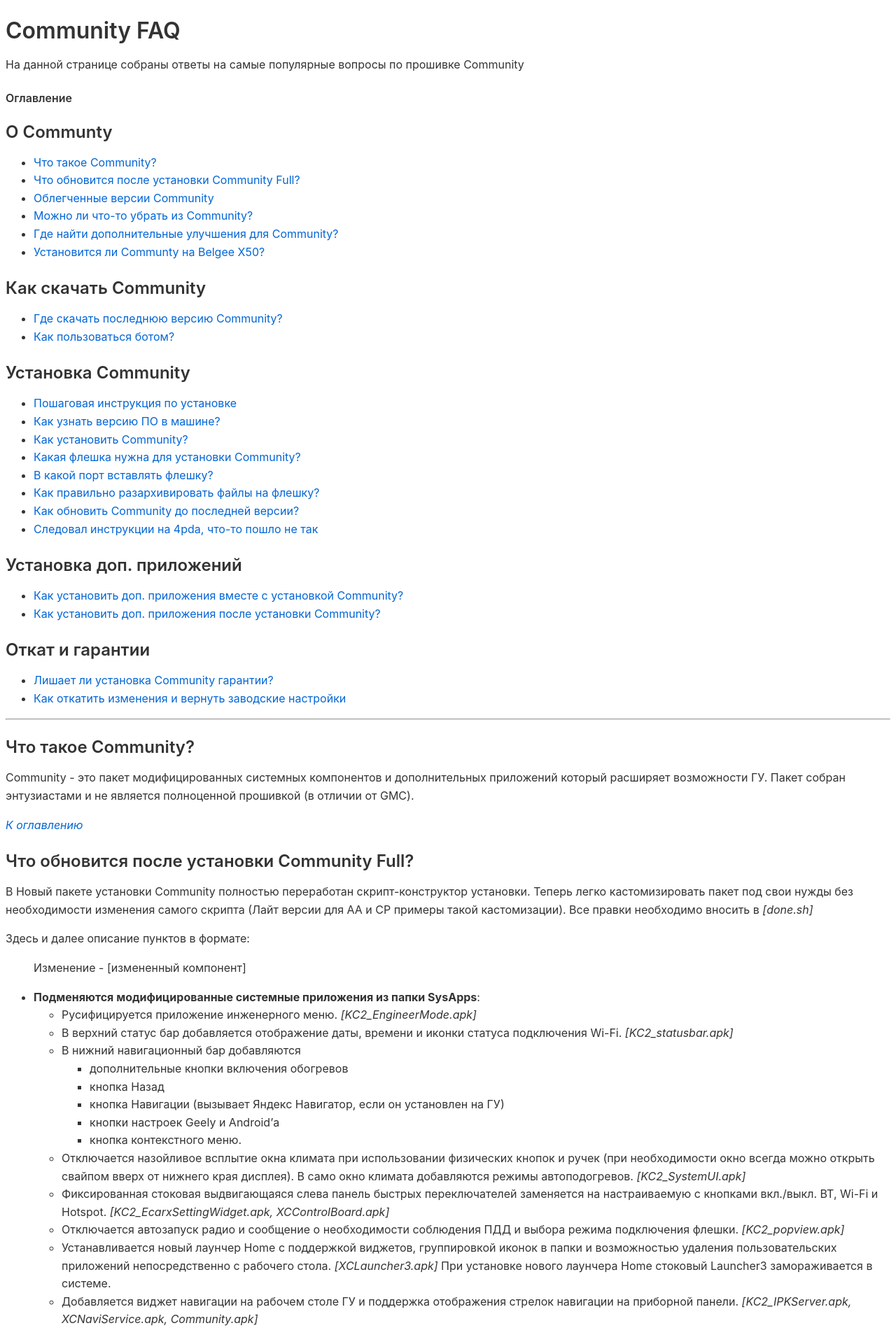
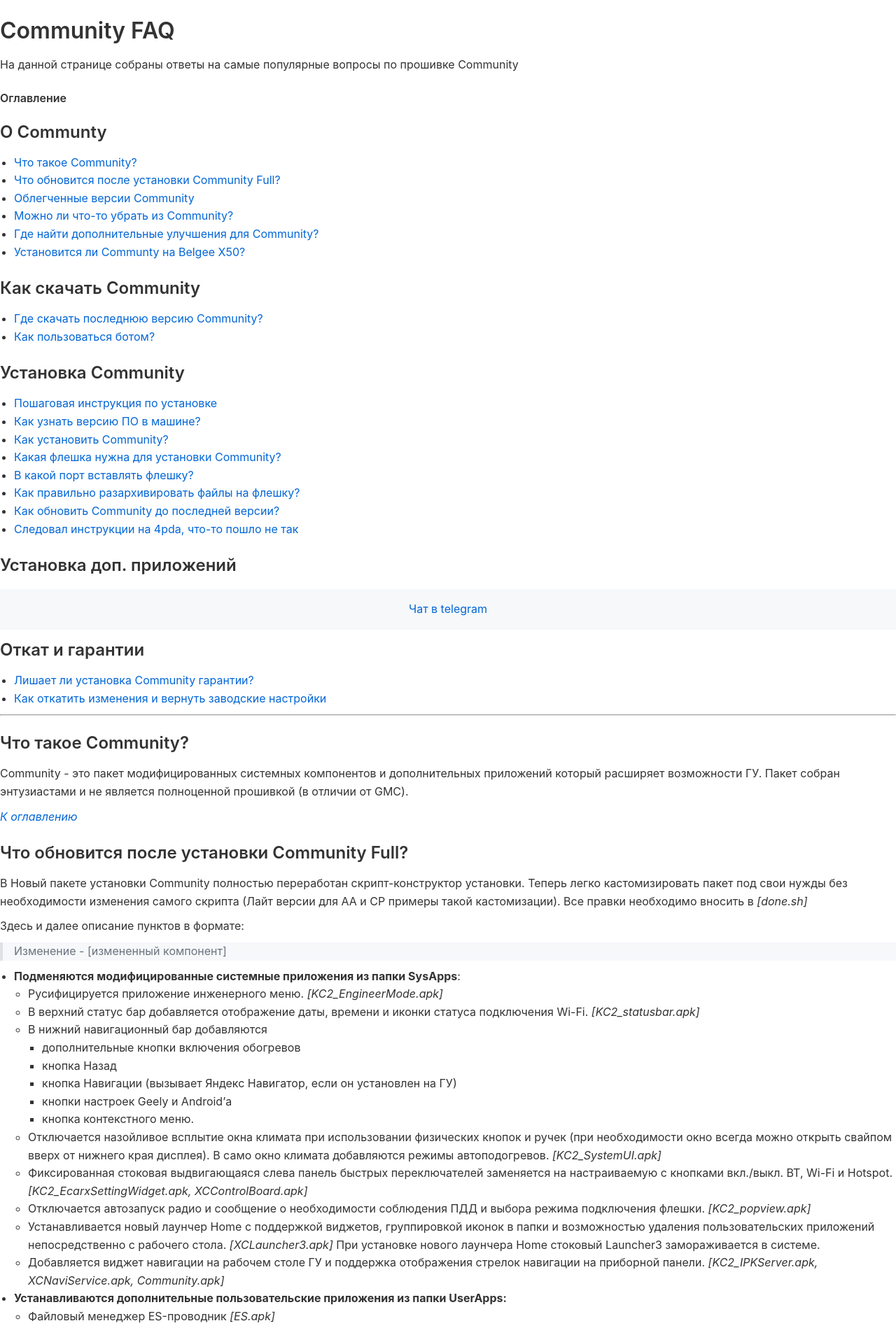
Before and after one commit to qttc/qttc.github.io, a Jekyll site: the page built from pages/community.md, in a window 1280 px wide. Shown: the top 1898 px of the page at 70% size. Built offline with Jekyll 4.4.1, drawn with Linux system fonts in a browser that asks for light colours.

Commit message:
Update markdown.css

```diff
--- a/assets/css/markdown.css
+++ b/assets/css/markdown.css
@@ -1,19 +1,11 @@
 body {
-    font-family: -apple-system, BlinkMacSystemFont, "Segoe UI", Roboto, Oxygen-Sans, Ubuntu, Cantarell, "Helvetica Neue", sans-serif;
+    font-family: -apple-system, BlinkMacSystemFont, "Segoe UI", Roboto, "Helvetica Neue", Arial, sans-serif, "Apple Color Emoji", "Segoe UI Emoji", "Segoe UI Symbol";
+    font-size: 16px;
     line-height: 1.6;
     color: #333;
-}
-
-h1, h2, h3, h4, h5, h6 {
-    margin-top: 24px;
-    margin-bottom: 16px;
-    font-weight: 600;
-    line-height: 1.25;
-}
-
-p {
-    margin-top: 0;
-    margin-bottom: 16px;
+    padding: 0;
+    margin: 0;
+    background-color: #fff;
 }
 
 a {
@@ -24,3 +16,99 @@
 a:hover {
     text-decoration: underline;
 }
+
+p {
+    margin-top: 0;
+    margin-bottom: 10px;
+}
+
+h1, h2, h3, h4, h5, h6 {
+    margin-top: 24px;
+    margin-bottom: 16px;
+    font-weight: 600;
+    line-height: 1.25;
+    color: #333;
+}
+
+h1 {
+    font-size: 2em;
+}
+
+h2 {
+    font-size: 1.5em;
+}
+
+h3 {
+    font-size: 1.25em;
+}
+
+h4 {
+    font-size: 1em;
+}
+
+h5 {
+    font-size: .875em;
+}
+
+h6 {
+    font-size: .85em;
+}
+
+ul, ol {
+    margin-top: 0;
+    margin-bottom: 10px;
+    padding-left: 20px;
+}
+
+ul ul, ul ol, ol ul, ol ol {
+    margin-top: 0;
+    margin-bottom: 0;
+}
+
+blockquote {
+    margin: 0;
+    padding: 0 1em;
+    color: #6a737d;
+    border-left: .25em solid #dfe2e5;
+    background-color: #f6f8fa;
+}
+
+code {
+    padding: .2em .4em;
+    margin: 0;
+    font-size: 85%;
+    background-color: rgba(27,31,35,.05);
+    border-radius: 3px;
+}
+
+pre {
+    display: block;
+    padding: 16px;
+    overflow: auto;
+    font-size: 85%;
+    line-height: 1.45;
+    background-color: #f6f8fa;
+    border-radius: 3px;
+}
+
+pre code {
+    padding: 0;
+    margin: 0;
+    font-size: 100%;
+    word-break: normal;
+    white-space: pre;
+    background: transparent;
+    border: 0;
+}
+
+/* Фиксированный футер */
+footer {
+    position: fixed;
+    left: 0;
+    bottom: 0;
+    width: 100%;
+    background-color: #f6f8fa;
+    color: #333;
+    text-align: center;
+    padding: 1em 0;
+}
```
